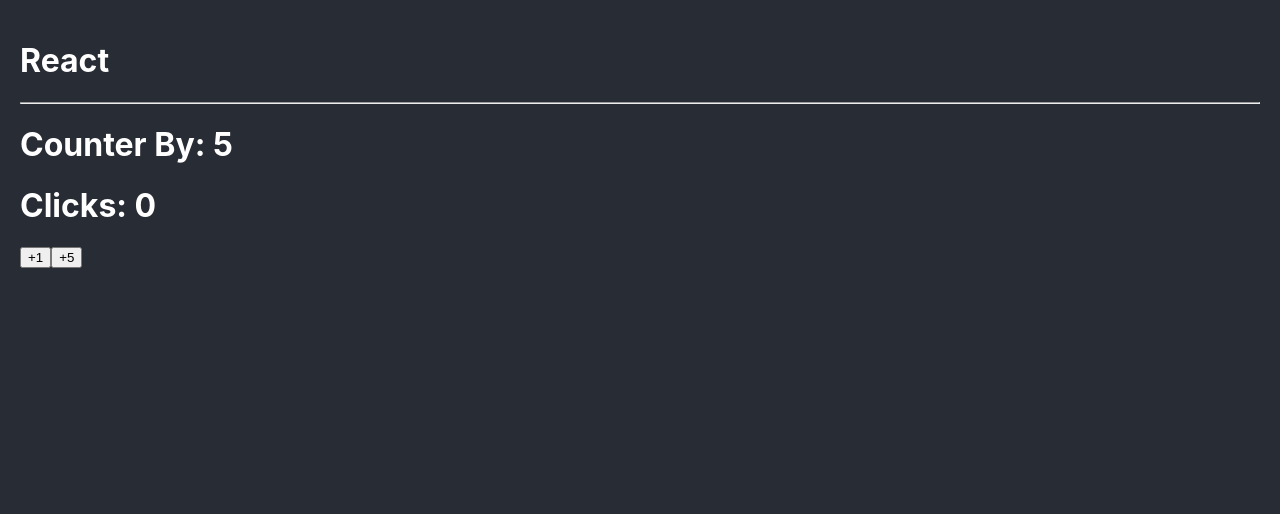
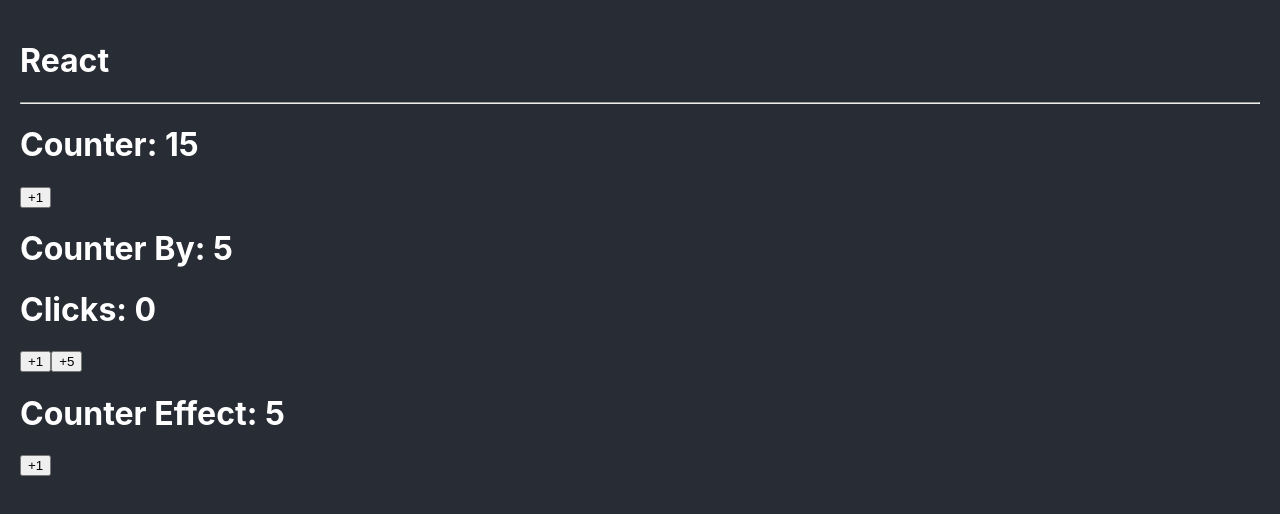
Before and after one commit to jalfonsosuarez/reactPro_01_refuerzo, a React (Create React App) app: page / in a window 1280 px wide. Shown: the top 514 px of the page. Built offline with nearby package versions, Linux system fonts and the light colour scheme.

Commit message:
UseEffect, Math.min, clg with style.

```diff
--- a/src/App.tsx
+++ b/src/App.tsx
@@ -1,6 +1,6 @@
-// import { Counter } from './bases/Counter';
-
+import { Counter } from './bases/Counter';
 import { CounterBy } from "./bases/CounterBy";
+import { CounterEffect } from './bases/CounterEffect';
 
 
 function App() {
@@ -8,8 +8,9 @@
     <>
       <h1>React</h1>
       <hr />
-      {/* <Counter initialValue={ 15 } /> */}
+      <Counter initialValue={ 15 } />
       <CounterBy />
+      <CounterEffect />
     </>
   );
 }
--- /dev/null
+++ b/src/bases/CounterEffect.tsx
@@ -0,0 +1,30 @@
+import { useEffect, useState } from 'react';
+
+const MAXIMUN_COUNT = 10;
+
+export const CounterEffect = () => {
+
+    const [counter, setCounter] = useState( 5);
+
+    const handleClick = ( numero: number ) => {
+            setCounter( prev => Math.min( prev + numero, MAXIMUN_COUNT ) );
+    }
+
+    useEffect(() => {
+
+        if ( counter < 10 ) { return; }
+
+        console.log('%cValor máximo alcanzado', 'color: red; background-color: black');
+
+    }, [counter])
+
+    return (
+        <>
+            <h1>Counter Effect: { counter }</h1>
+
+            <button onClick={ () => handleClick(1) }>
+                +1
+            </button>
+        </>
+    )
+}
```
